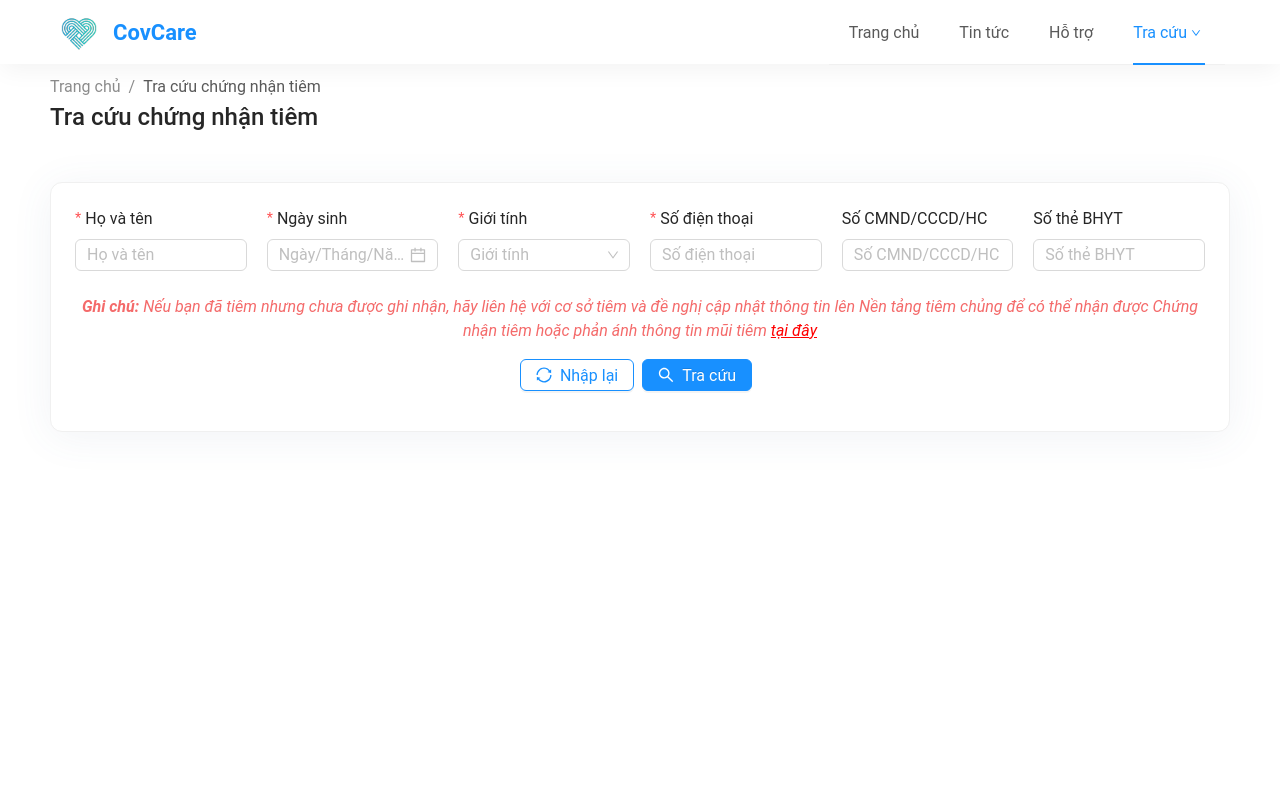
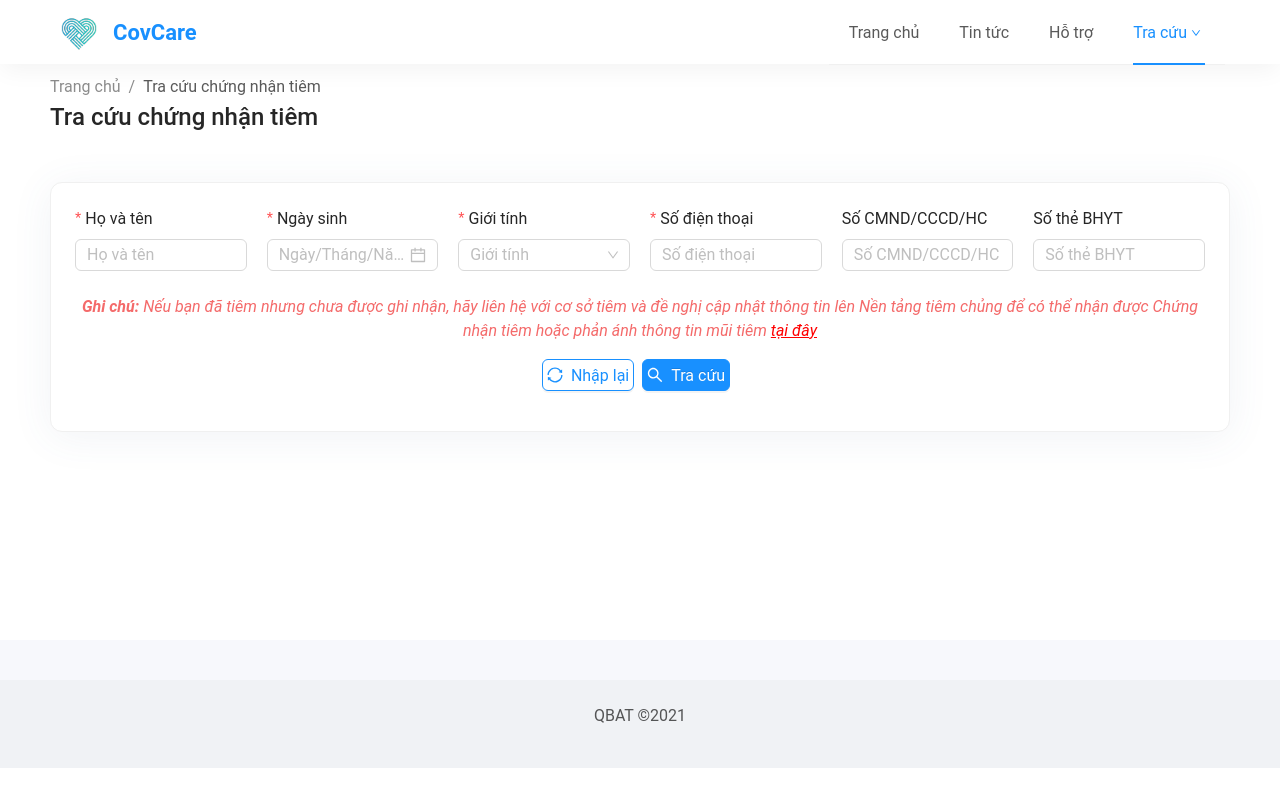
Before and after one commit to trunghq234/CovCare, a React (Create React App) app: page /search in a window 1280 px wide. Shown: the top 806 px of the page. Built offline with nearby package versions, Linux system fonts and the light colour scheme; the HTML template or start-up script is replaced by a standard one.

Commit message:
Fix visible result

```diff
--- a/src/App.less
+++ b/src/App.less
@@ -81,7 +81,7 @@
   padding: 3px 11px;
 }
 .ant-btn {
-  padding: 4px 15px;
+  padding: 4px 4px;
 }
 .mobileHidden {
   display: flex;
--- a/src/components/Result/index.js
+++ b/src/components/Result/index.js
@@ -56,7 +56,7 @@
     },
   ];
   return (
-    <div style={{ opacity: props.visible }}>
+    <div style={{ display: props.visible }}>
       <Row className={styles.result}>
         <Col xs={24} sm={24} md={18}>
           <div className={styles.header}>
--- a/src/pages/Searching/Certificate/index.js
+++ b/src/pages/Searching/Certificate/index.js
@@ -9,13 +9,13 @@
   const [form] = Form.useForm();
   const dateFormat = 'DD/MM/YYYY';
   const handleSubmit = () => {
-    setVisible(1);
+    setVisible('block');
   };
   const handleReset = () => {
     form.resetFields();
-    setVisible(0);
+    setVisible('none');
   };
-  const [visible, setVisible] = useState(0);
+  const [visible, setVisible] = useState('none');
   const columns = [
     {
       title: 'Mũi số',
@@ -83,7 +83,7 @@
 
       <div className={styles.contain}>
         <Card className={styles.card}>
-          <Form layout="vertical" form={form}>
+          <Form layout="vertical" form={form} onFinish={handleSubmit}>
             <Row gutter={20}>
               <Col xs={24} sm={24} md={4} lg={4} xl={4}>
                 <Form.Item
@@ -182,7 +182,6 @@
               </Button>
               <Button
                 className={styles.btn}
-                onClick={handleSubmit}
                 type="primary"
                 htmlType="submit"
                 icon={<SearchOutlined />}>
--- a/src/pages/Searching/RegistrationResult/index.js
+++ b/src/pages/Searching/RegistrationResult/index.js
@@ -6,17 +6,17 @@
 
 const RegistrationResult = props => {
   const [form] = Form.useForm();
-  const [visible, setVisible] = useState(0);
+  const [visible, setVisible] = useState('none');
   const handleSubmit = () => {
     const { idNumber, phoneNumber } = form.getFieldsValue();
     if (idNumber === undefined || phoneNumber === undefined) {
       return;
     }
-    setVisible(1);
+    setVisible('block');
   };
   const handleReset = () => {
     form.resetFields();
-    setVisible(0);
+    setVisible('none');
   };
   const columns = [
     {
@@ -71,14 +71,10 @@
         return (
           <div style={{ display: 'flex', justifyContent: 'center', gap: '20px' }}>
             <Tooltip title="Chỉnh sửa">
-              <Button type="primary" icon={<EditOutlined />}>
-                {' '}
-              </Button>
+              <Button type="primary" icon={<EditOutlined />}></Button>
             </Tooltip>
             <Tooltip title="Xem chi tiết">
-              <Button type="primary" ghost icon={<InfoCircleFilled />}>
-                {' '}
-              </Button>
+              <Button type="link" icon={<InfoCircleFilled />}></Button>
             </Tooltip>
           </div>
         );
@@ -123,7 +119,7 @@
 
       <div className={styles.contain}>
         <Card className={styles.card}>
-          <Form layout="vertical" form={form}>
+          <Form layout="vertical" form={form} onFinish={handleSubmit}>
             <Row gutter={20}>
               <Col xs={24} sm={24} md={12} lg={12} xl={12}>
                 <Form.Item
@@ -183,7 +179,6 @@
               </Button>
               <Button
                 className={styles.btn}
-                onClick={handleSubmit}
                 type="primary"
                 htmlType="submit"
                 icon={<SearchOutlined />}>
@@ -192,7 +187,7 @@
             </div>
           </Form>
         </Card>
-        <div className={styles.result} style={{ opacity: visible }}>
+        <div className={styles.result} style={{ display: visible }}>
           <h3>Kết quả tra cứu (2)</h3>
           <Table
             dataSource={dataSource}
```
